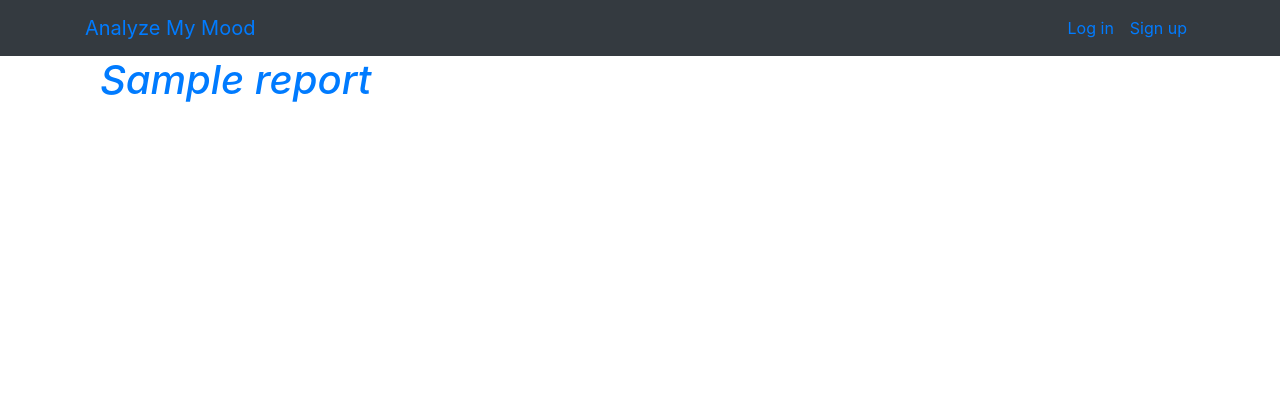
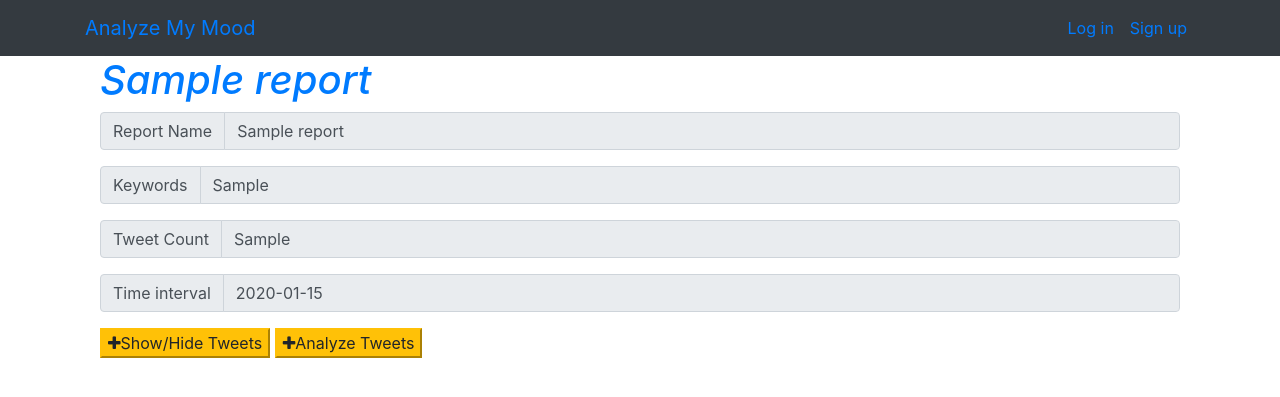
Before and after one commit to aysegulsari/599, a Django app: a page that uses app/reports/templates/reports/report_detail.html in a window 1280 px wide. Shown: the top 397 px of the page. Run offline with Django 3.2, Linux system fonts and the light colour scheme; tables that the repository leaves empty hold one stand-in row (values such as "Sample post"); some libraries are stand-ins or nearby versions.

Commit message:
save report feature isadded

```diff
--- a/app/reports/templates/reports/report_detail.html
+++ b/app/reports/templates/reports/report_detail.html
@@ -1,15 +1,129 @@
 {% extends "reports/report_base.html" %}
 
-{% block prereport %}
+{% block report_content %}
 <div class="container">
     <h1>{{report.name}}</h1>
+    <div class="input-group mb-3">
+        <div class="input-group-prepend">
+            <span class="input-group-text" id="inputGroup-sizing-default2">Report Name</span>
+        </div>
+        <input type="text" maxlength="50" class="form-control" aria-label="Default"
+               aria-describedby="inputGroup-sizing-default" id="name" name="name" disabled value="{{report.name}}">
+    </div>
+
+    <div class="input-group mb-3">
+        <div class="input-group-prepend">
+            <span class="input-group-text" id="inputGroup-sizing-default3">Keywords</span>
+        </div>
+        <input type="text" maxlength="50" class="form-control" aria-label="Default"
+               aria-describedby="inputGroup-sizing-default" id="keyword" name="keyword" disabled
+               value="{{report.keyword}}">
+    </div>
+
+    <div class="input-group mb-3">
+        <div class="input-group-prepend">
+            <span class="input-group-text" id="inputGroup-sizing-default4">Tweet Count</span>
+        </div>
+        <input type="text" maxlength="50" class="form-control" aria-label="Default"
+               aria-describedby="inputGroup-sizing-default" id="count" name="count" disabled
+               value="{{report.tweet_count}}">
+    </div>
+    <div class="input-group mb-3">
+        <div class="input-group-prepend">
+            <span class="input-group-text" id="inputGroup-sizing-default5">Time interval</span>
+        </div>
+        <input type="text" maxlength="50" class="form-control" aria-label="Default"
+               aria-describedby="inputGroup-sizing-default" value="{{report.time_interval}}" disabled>
+    </div>
+
+    <div>
+        <button class="btn-warning" id='button' type="button"><span class="fa fa-plus"></span>Show/Hide Tweets
+        </button>
+        <button class="btn-warning" id='button2' type="button"><span class="fa fa-plus"></span>Analyze Tweets
+        </button>
+    </div>
+    <br>
+    <br>
+    <br>
+    <br>
+    <div class="input-group mb-3">
+        <table id="datatable" class="display" style="width:100%">
+            <thead>
+            <tr>
+                <th>Tweet ID</th>
+                <th>Creation Date</th>
+                <th>Tweet Text</th>
+            </tr>
+            </thead>
+            <tfoot>
+            <tr>
+                <th>Tweet ID</th>
+                <th>Creation Date</th>
+                <th>Tweet Text</th>
+            </tr>
+            </tfoot>
+        </table>
+    </div>
 </div>
 </div>
+
+<script>
+    window.onload = function (e) {
+        document.getElementById("datatable").style.visibility = 'hidden'
+        //document.getElementById("button2").style.visibility = 'hidden'
+
+        /*
+         $('#datatable').DataTable({
+                destroy: true,
+                "processing": true,
+                data: tweets['data']
+         });
+         */
+    }
+
+    $("#button").click(function () {
+
+        if (document.getElementById("datatable").style.visibility == 'hidden')
+
+            document.getElementById("datatable").style.visibility = 'visible'
+        else
+            document.getElementById("datatable").style.visibility = 'hidden'
+
+
+    });
+
+    $("#button2").click(function () {
+        /*
+        let name = document.getElementById("name").value;
+        let result = $.ajax({
+            type: 'POST',
+            async: false,
+            url: '{% url "reports:save_tweets" %}',
+            dataType: 'json',
+            data: {
+                'keyword': keyword,
+                'name': name,
+                'count': tweets.data.length,
+                'start': startDate,
+                'end': endDate,
+                'tweets': tweets
+            }
+        });
+
+        document.getElementById("note").innerHTML = "Report is saved!"
+
+        /*
+
+           document.getElementById("datatable").style.visibility = 'visible'
+           document.getElementById("button2").style.visibility = 'visible'
+
+           $('#datatable').DataTable({
+               destroy: true,
+               "processing": true,
+               data: tweets['data']
+           });
+       }*/
+    });
+
+</script>
 {% endblock %}
-
-{% block report_content %}
-
-<div class="col-md-8">
-
-</div>
-{% endblock %}
--- a/app/reports/urls.py
+++ b/app/reports/urls.py
@@ -7,5 +7,6 @@ urlpatterns = [
     path('', views.ListReports.as_view(), name="all"),
     path('collect', views.report_collect_tweet, name='report_collect_tweet'),
     path('ajax/collect', views.collect_tweets, name='collect_tweets'),
+    path('ajax/save', views.save_tweets, name='save_tweets'),
     path("details/in/<slug>/", views.SingleReport.as_view(), name="single"),
 ]
--- a/app/reports/views.py
+++ b/app/reports/views.py
@@ -20,6 +20,9 @@ CONSUMER_KEY = os.getenv("CONSUMER_KEY")
 CONSUMER_SECRET = os.getenv("CONSUMER_SECRET")
 ACCESS_TOKEN = os.getenv("ACCESS_TOKEN")
 ACCESS_TOKEN_SECRET = os.getenv("ACCESS_TOKEN_SECRET")
+auth = tweepy.OAuthHandler(CONSUMER_KEY, CONSUMER_SECRET)
+auth.set_access_token(ACCESS_TOKEN, ACCESS_TOKEN_SECRET)
+api = tweepy.API(auth)
 
 
 class CreateReport(LoginRequiredMixin, generic.CreateView):
@@ -62,14 +65,11 @@ def collect_tweets(request):
     keyword = request.POST.get('keyword')
     count = request.POST.get('count')
     if not count:
-        count="100"
+        count = "100"
     start_date = request.POST.get('start')
     end_date = request.POST.get('end')
-    print(count)
     limit = int(count)
-    auth = tweepy.OAuthHandler(CONSUMER_KEY, CONSUMER_SECRET)
-    auth.set_access_token(ACCESS_TOKEN, ACCESS_TOKEN_SECRET)
-    api = tweepy.API(auth)
+
     '''
     api = twitter.Api(consumer_key=CONSUMER_KEY,consumer_secret=CONSUMER_SECRET,
             access_token_key=ACCESS_TOKEN, access_token_secret=ACCESS_TOKEN_SECRET)
@@ -78,7 +78,8 @@ def collect_tweets(request):
     '''
     i = 0
     data = []
-    for tweet in tweepy.Cursor(api.search, q=keyword+' -filter:retweets', count=count, lang='tr', tweet_mode='extended', since=start_date,
+    for tweet in tweepy.Cursor(api.search, q=keyword + ' -filter:retweets', count=count, lang='tr',
+                               tweet_mode='extended', since=start_date,
                                until=end_date).items():
         data.append(tweet)
         i += 1
@@ -87,11 +88,49 @@ def collect_tweets(request):
         else:
             pass
 
-    tweets_text = [[1, str(tw.created_at), tw.full_text] for tw in data]
+    tweets_text = [[tw.id, str(tw.created_at), tw.full_text] for tw in data]
     tweets_text = {'data': tweets_text}
     print(tweets_text)
     return JsonResponse(tweets_text, safe=False)
 
 
+@csrf_exempt
+def save_tweets(request):
+    # save report
+    print("ok")
+    user = request.user
+    name = request.POST.get('name')
+    time_interval = request.POST.get('start') + " / " + request.POST.get('end')
+    keyword = request.POST.get('keyword')
+    count = request.POST.get('count')
+
+    reports = myModels.Report.objects.filter(name=name, user=user)
+    message = "could not saved"
+    if len(reports) == 0:
+        myModels.Report.objects.create(name=name, time_interval=time_interval, keyword=keyword, user=user,
+                                       tweet_count=count)
+        reports = myModels.Report.objects.filter(name=name, user=user)
+        if len(reports) != 0:
+            message = "report is saved"
+
+    result = {'data': message}
+    return JsonResponse(result, safe=False)
+
+
+'''
+    report=myModels.Report.objects.filter(user=request.user,name=name)
+
+    tweets = request.POST.get('tweets')
+
+    for t in tweets['data']:
+        print("id",t[0])
+        print("date",t[1])
+        print("text",t[2])
+
+
+    return "JsonResponse(tweets, safe=False)"
+'''
+
+
 def report_collect_tweet(request):
     return render(request, 'reports/report_collect_tweet.html')
```
Also changed, not shown: app/reports/templates/reports/report_collect_tweet.html (+58 -11 lines).
